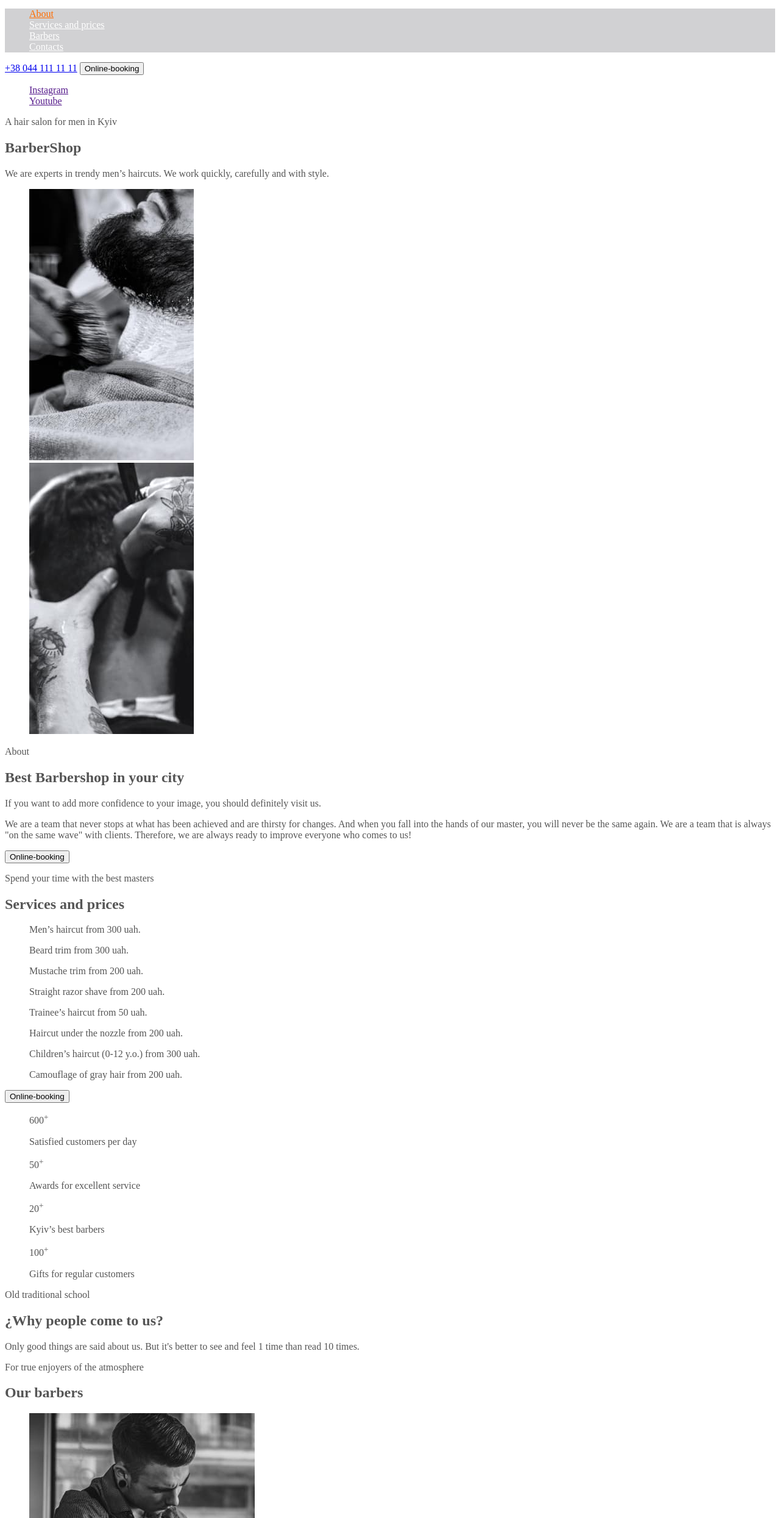
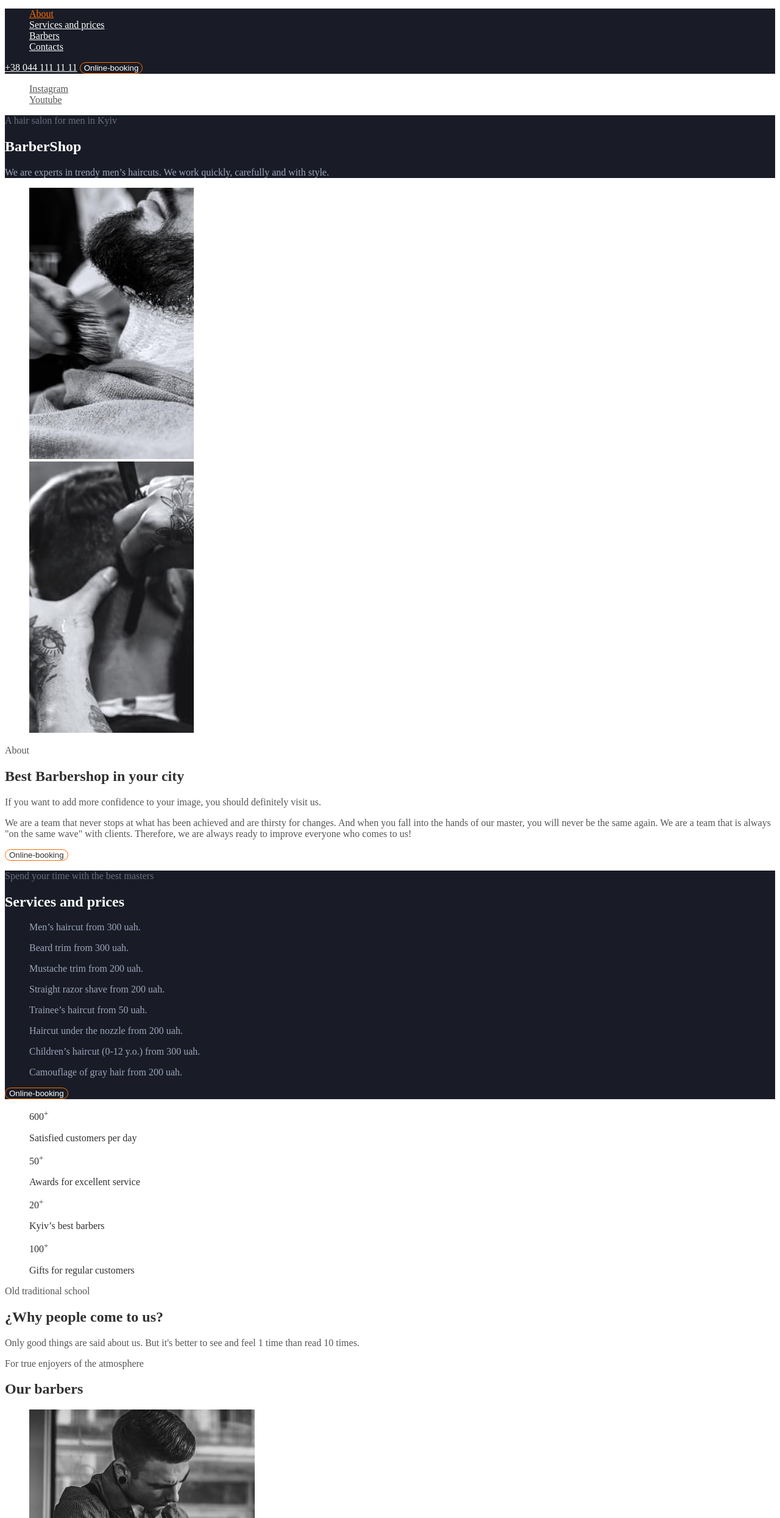
Before and after one commit to Samokhvalova-Nata/Barbershop, a plain HTML site: page index.html in a window 1280 px wide. Shown: the part 70-2560 px from the top of the page at 61% size. Drawn offline with Linux system fonts and the light colour scheme.

Commit message:
Continue color stylization

```diff
--- a/css/styles.css
+++ b/css/styles.css
@@ -14,8 +14,8 @@
 /* Акцентний колір фону #111319 */
 
 :root {
-    --primary-text-color: #555555;
-    --secondary-text-color: #303030;
+    --primary-text-color: #303030;
+    --secondary-text-color: #555555;
     --accent-color: #FF6C00;
 
     --primary-dark-bg-text-color: #FFFFFF;
@@ -37,6 +37,22 @@ body {
 }
 
 /* BUTTON */
+.button {
+    color: var(--primary-dark-bg-text-color);
+    background-color: transparent;
+    border: 1px solid #FF6C00;
+    border-radius: 25px;
+
+    /* font-weight: 700;
+    font-size: 16px;
+    line-height: 1.86;
+    letter-spacing: 0.06em; */
+}
+
+.button:hover,
+.button:focus {
+    background-color: var(--accent-color);
+}
 
 /* ЛОГОТИП */
 .logo {
@@ -44,22 +60,109 @@ body {
 }
 
 /* НАВІГАЦІЯ */
-.site-nav {
-    background-color: rgba(25, 28, 38, 0.2);
+/* DIV для темного бекграунду, видалити потім */
+.dark-bg {
+    background-color: var(--accent-background-color);
 }
-.site-nav .link {
+
+.header-nav .link {
     color: var(--primary-dark-bg-text-color);
 }
 
-.site-nav .link:hover,
-.site-nav .link:focus {
+.header .link:hover,
+.header .link:focus {
     color: var(--accent-color);
 }
 
-.site-nav .link.current {
+.header-nav .link.current {
     color: var(--accent-color);
 }
-.site-nav .link.current:hover,
-.site-nav .link.current:focus {
+.header-nav .link.current:hover,
+.header-nav .link.current:focus {
     color: var(--primary-dark-bg-text-color);
 }
+
+.header .phone {
+    color: var(--primary-dark-bg-text-color);
+}
+.header .phone:hover,
+.header .phone:focus {
+    color: var(--accent-color);
+}
+/* ПІДЗАГОЛОВКИ */
+.uptitle {
+    /* font-weight: 600;
+    font-size: 11px;
+    line-height: 1.3636;
+    text-transform: uppercase; */
+}
+
+.uptitle.dark {
+    color: rgba(157, 164, 189, 0.6);
+ }
+
+ .uptitle.light {
+    color: var(--secondary-text-color);
+ }
+
+ .uptitle.contacts {
+    color: var(--primary-dark-bg-text-color);
+ }
+
+/* ЗАГОЛОВКИ */
+.section-title {
+    /* font-family: 'Raleway'; */
+    /* font-weight: 700;
+    font-size: 42px;
+    line-height: 1.1666;
+    letter-spacing: 0.05em; */
+}
+.section-title.dark {
+    color: var(--primary-dark-bg-text-color);
+}
+
+ /* DISCRIPTION */
+.description {
+    color: var(--secondary-dark-bg-text-color);
+
+    /* font-weight: 400;
+    font-size: 18px;
+    line-height: 1.6666;
+    letter-spacing: 0.02em; */
+}
+.description.white {
+    color: var(--secondary-text-color);
+}
+
+/* HERO */
+.media .link {
+    color: var(--secondary-text-color);
+}
+.media .link:hover,
+.media .link:focus {
+    color: var(--accent-color);
+}
+
+.hero-title {
+    color: var(--primary-dark-bg-text-color);
+}
+/* ABOUT US */
+.about .text {
+    color: var(--secondary-text-color);
+
+    /* font-family: 'Open Sans';
+    font-style: normal;
+    font-weight: 400;
+    font-size: 14px;
+    line-height: 1.8571;
+    letter-spacing: 0.02em; */
+}
+
+.about .button {
+    color: var(--primary-text-color);
+}
+.about .button:hover,
+.about .button:focus {
+    color: var(--primary-dark-bg-text-color);
+    background-color: var(--accent-color);
+}
--- a/index.html
+++ b/index.html
@@ -8,62 +8,71 @@
     <link rel="stylesheet" href="./css/styles.css">
 </head>
 <body>
-    <header>
+    <header class="header">
         <a href="/" class="logo"><img src="./images/Logo.svg" alt="logo"></a>
+        <!-- DIV для темного бекграунду, видалити потім -->
+        <div class="dark-bg">
             <nav>
-            <ul class="site-nav list">
+                <ul class="header-nav list">
                     <li><a href="" class="current link">About</a></li>
                     <li><a href="" class="link">Services and prices</a></li>
                     <li><a href="" class="link">Barbers</a></li>
                     <li><a href="" class="link">Contacts</a></li>
                 </ul>
             </nav>
-        <a href="tel:+380441111111" class="tel">+38 044 111 11 11</a>
-        <button type="button">Online-booking</button>
+            <a href="tel:+380441111111" class="phone">+38 044 111 11 11</a>
+            <button type="button" class="button">Online-booking</button>
+        </div>
     </header>
     <main>
         <!-- HERO -->
         <section>
-            <ul class="list">
-                <li><a href="" aria-label="Instagram link">Instagram</a></li>
-                <li><a href="" aria-label="Youtube link">Youtube</a></li>
+            <ul class="media list">
+                <li><a href="" class="link" aria-label="Instagram link">Instagram</a></li>
+                <li><a href="" class="link" aria-label="Youtube link">Youtube</a></li>
             </ul>
-            <p>A hair salon for men in Kyiv</p>
-            <h1>BarberShop</h1>
-            <p>We are experts in trendy men’s haircuts.
+            <!-- DIV для темного бекграунду, видалити потім -->
+            <div class="dark-bg">
+                <p class="uptitle dark">A hair salon for men in Kyiv</p>
+                <h1 class="hero-title">BarberShop</h1>
+                <p class="description">We are experts in trendy men’s haircuts.
                     We work quickly, carefully and with style.</p>
+            </div>
         </section>
         <!-- ABOUT US -->
-        <section>
+        <section class="about">
             <ul class="list">
                 <li><img src="./images/best1.jpg" alt="Beard shaving" width="270" height="445"></li>
                 <li><img src="./images/best2.jpg" alt="Man's haircut with razor shave" width="270" height="445"></li>
             </ul>
-            <p>About</p>
-            <h2>Best Barbershop in your city</h2>
-            <p>If you want to add more confidence to your image, you should definitely visit us.</p>
-            <p>We are a team that never stops at what has been achieved and are thirsty for changes. And when you fall into the hands
+            <p class="uptitle light">About</p>
+            <h2 class="section-title">Best Barbershop in your city</h2>
+            <p class="description white">If you want to add more confidence to your image, you should definitely visit us.</p>
+            <p class="text">We are a team that never stops at what has been achieved and are thirsty for changes. And when you fall into the hands
             of our master, you will never be the same again. We are a team that is always "on the same wave" with clients.
             Therefore, we are always ready to improve everyone who comes to us!</p>
-            <button type="button">Online-booking</button>
+            <button type="button" class="button">Online-booking</button>
         </section>
         <!-- SERVICES and PRICES -->
         <section>
-            <p>Spend your time with the best masters</p>
-            <h2>Services and prices</h2>
+            <!-- DIV для темного бекграунду, видалити потім -->
+            <div class="dark-bg">
+                <p class="uptitle dark">Spend your time with the best masters</p>
+                <h2 class="section-title dark">Services and prices</h2>
                 <ul class="list">
-                <li><p>Men’s haircut <span>from 300 uah.</span></p></li>
-                <li><p>Beard trim <span>from 300 uah.</span></p></li>
-                <li><p>Mustache trim <span>from 200 uah.</span></p></li>
-                <li><p>Straight razor shave <span>from 200 uah.</span></p></li>
+                    <li><p class="description">Men’s haircut <span>from 300 uah.</span></p></li>
+                    <li><p class="description">Beard trim <span>from 300 uah.</span></p></li>
+                    <li><p class="description">Mustache trim <span>from 200 uah.</span></p></li>
+                    <li><p class="description">Straight razor shave <span>from 200 uah.</span></p></li>
                 </ul>
                 <ul class="list">
-                <li><p>Trainee’s haircut <span>from 50 uah.</span></p></li>
-                <li><p>Haircut under the nozzle <span>from 200 uah.</span></p></li>
-                <li><p>Children’s haircut (0-12 y.o.) <span>from 300 uah.</span></p></li>
-                <li><p>Camouflage of gray hair <span>from 200 uah.</span></p></li>
+                    <li><p class="description">Trainee’s haircut <span>from 50 uah.</span></p></li>
+                    <li><p class="description">Haircut under the nozzle <span>from 200 uah.</span></p></li>
+                    <li><p class="description">Children’s haircut (0-12 y.o.) <span>from 300 uah.</span></p></li>
+                    <li><p class="description">Camouflage of gray hair <span>from 200 uah.</span></p></li>
                 </ul>
-            <button type="button">Online-booking</button>
+                <button type="button" class="button">Online-booking</button>
+            </div>
         </section>
         <!-- FEATURES -->
         <section>
@@ -85,14 +94,14 @@
                     <p>Gifts for regular customers</p>
                 </li>
             </ul>
-            <p>Old traditional school</p>
-            <h2>&#191;Why people come to us?</h2>
-            <p>Only good things are said about us. But it's better to see and feel 1 time than read 10 times.</p>
+            <p class="uptitle light">Old traditional school</p>
+            <h2 class="section-title">&#191;Why people come to us?</h2>
+            <p class="description white">Only good things are said about us. But it's better to see and feel 1 time than read 10 times.</p>
         </section>
         <!-- TEAM -->
         <section>
-            <p>For true enjoyers of the atmosphere</p>
-            <h2>Our barbers</h2>
+            <p class="uptitle light">For true enjoyers of the atmosphere</p>
+            <h2 class="section-title">Our barbers</h2>
             <ul class="list">
                 <li>
                     <img src="./images/barber1.jpg" alt="John Smith" width="370" height="346">
@@ -131,8 +140,8 @@
         </section>
         <!-- PORTFOLIO -->
         <section>
-            <p>In Latin, "barba" means "beard"</p>
-            <h2>Portfolio</h2>
+            <p class="uptitle light">In Latin, "barba" means "beard"</p>
+            <h2 class="section-title">Portfolio</h2>
             <ul class="list">
                 <li><img src="./images/portfolio-card1.jpg" alt="Barber is making haircut" width="270" height="360"></li>
                 <li><img src="./images/portfolio-card2.jpg" alt="Barber is saving a men" width="270" height="360"></li>
@@ -142,20 +151,23 @@
         </section>
         <!-- CONTACTS -->
         <section>
+            <!-- DIV для темного бекграунду, видалити потім -->
+            <div class="dark-bg">
                 <div>
-                <h2>Online-booking</h2>
-                <button type="button">Send</button>
+                    <h2 class="section-title dark">Online-booking</h2>
+                    <button type="button" class="button">Send</button>
                 </div>
                 <div>
-                <h2>Contacts</h2>
+                    <h2 class="section-title dark">Contacts</h2>
                     <address>
                         st. Vasilkovaya, 7A<br>Kiev, 08132
-                    <a href="tel:+380441111111">+38 044 111 11 11</a>
-                    <a href="mailto:barbershop@email.com">barbershop@email.com</a>
+                        <a href="tel:+380441111111"  class="description">+38 044 111 11 11</a>
+                        <a href="mailto:barbershop@email.com" class="description">barbershop@email.com</a>
                     </address>
                 </div>
-            <p>Working hours</p>
-            <p>Every day from 9:00 to 22:00</p>
+                <p class="uptitle contacts">Working hours</p>
+                <p class="description">Every day from 9:00 to 22:00</p>
+            </div>
         </section>
     </main>
     <footer>
```
Lines whose indentation alone changed are shown as unchanged.
